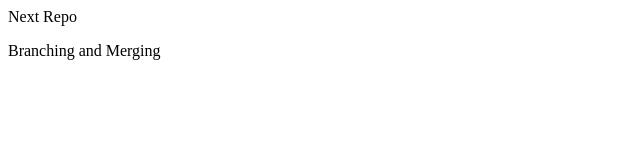
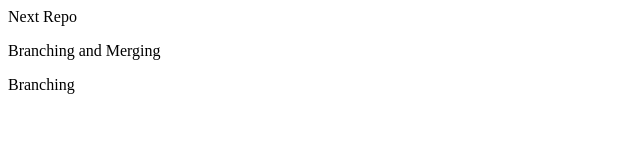
Before and after one commit to nithishamal/Next-Repo, a plain HTML site: page index.html in a window 1280 px wide. Shown: the full height of the page, 0-640 px from the left. Drawn offline with Linux system fonts and the light colour scheme.

Commit message:
Added new line

```diff
--- a/index.html
+++ b/index.html
@@ -8,5 +8,6 @@
 <body>
     <header>Next Repo</header>
     <p>Branching and Merging</p>
+    <span>Branching</span>
 </body>
 </html>
```
